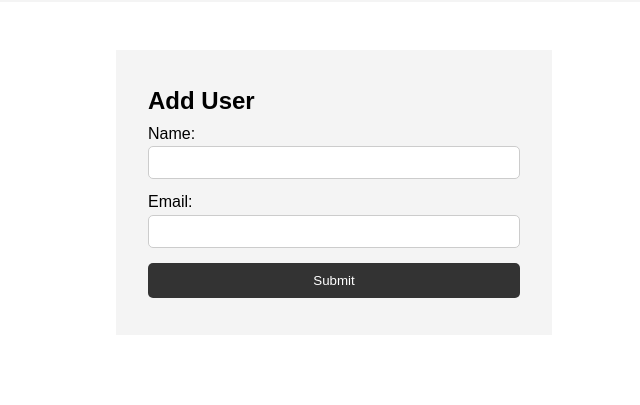
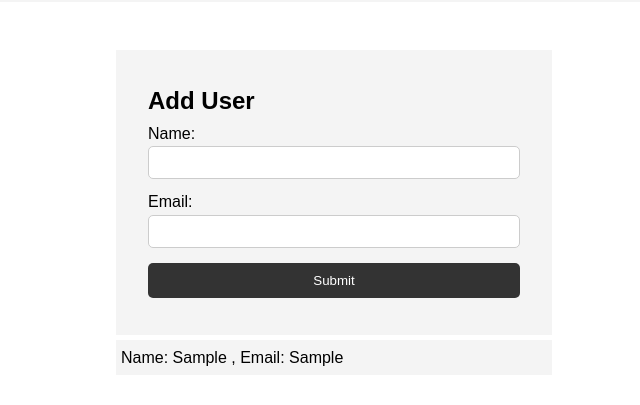
Before and after one commit to bhuvanesh-hj/SharpenerProects, a plain HTML site: page BookAppointmentTask/index.html in a window 1280 px wide. Both pictures are taken after typing "Sample", "Sample" into the empty fields and a click on the input "Submit". Shown: the part 81-486 px from the top of the page, without its empty margins (306-946 px from the left). Drawn offline with Linux system fonts and the light colour scheme.

Commit message:
adding new userss to list

```diff
--- a/BookAppointmentTask/index.html
+++ b/BookAppointmentTask/index.html
@@ -29,11 +29,11 @@
 
       <ul id="users"></ul>
 
-      <!-- <ul class="items">
-        <li class="item">Item 1</li>
+      <ul class="items">
+        <!-- <li class="item">Item 1</li>
         <li class="item">Item 2</li>
-        <li class="item">Item 3</li>
-      </ul> -->
+        <li class="item">Item 3</li> -->
+      </ul>
     </section>
 
 
--- a/BookAppointmentTask/main.js
+++ b/BookAppointmentTask/main.js
@@ -16,7 +16,7 @@ const myform = document.querySelector('#my-form');
 const nameInput = document.querySelector('#name');
 const emailInput = document.querySelector('#email');
 // const msg = document.querySelector('.msg');
-// const userList = document.querySelector('#users');
+const userList = document.querySelector('#users');
 
 myform.addEventListener('submit',onsubmit);
 
@@ -39,8 +39,13 @@ function onsubmit(e){
 
     let myObj_serialized=JSON.stringify(myObj);
 
-     localStorage.setItem('myobj',myObj_serialized);
+     localStorage.setItem(emailInput.value,myObj_serialized);
     alert('Submitted');
+    let li =document.createElement('li');
+    li.className='items';
+    li.appendChild(document.createTextNode(`Name: ${nameInput.value} , Email: ${emailInput.value}`));
+    userList.appendChild(li);
+    console.log('myObj_serialized');
     nameInput.value='';
     emailInput.value='';
 }
```
